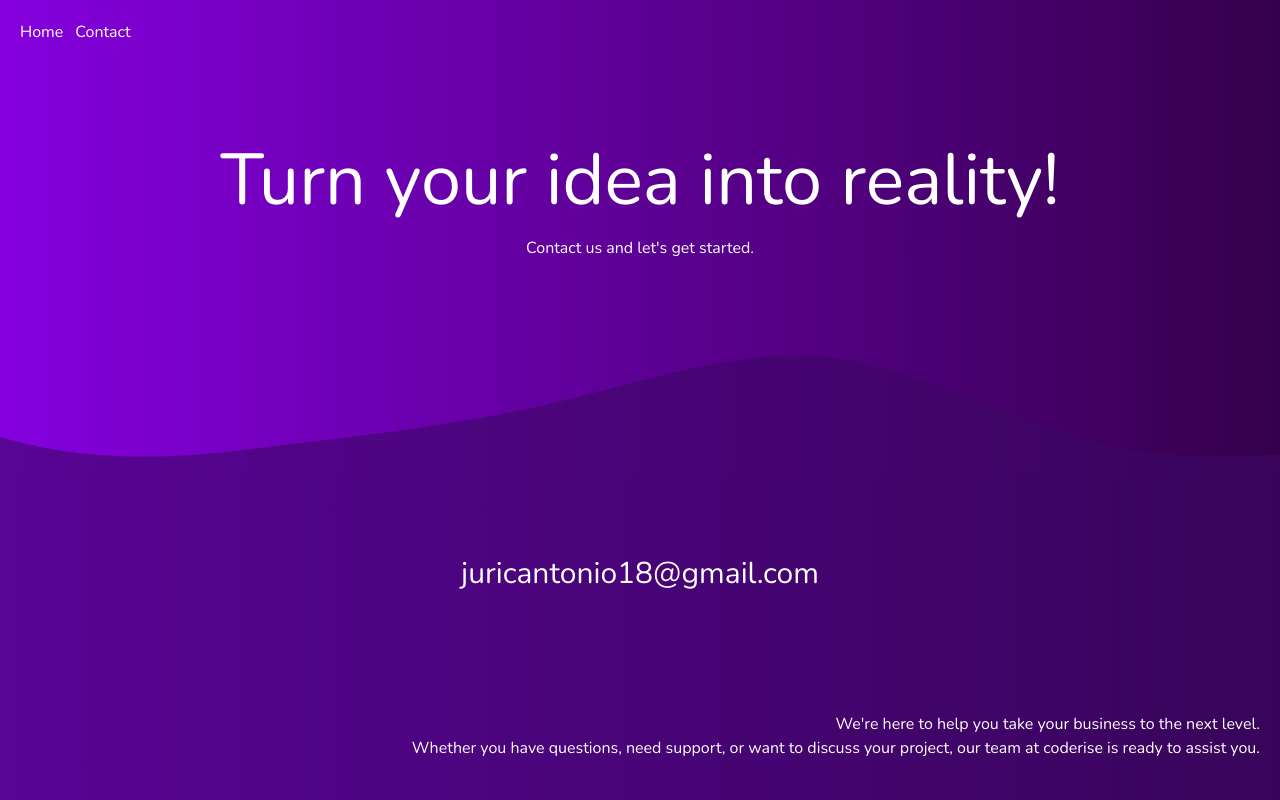
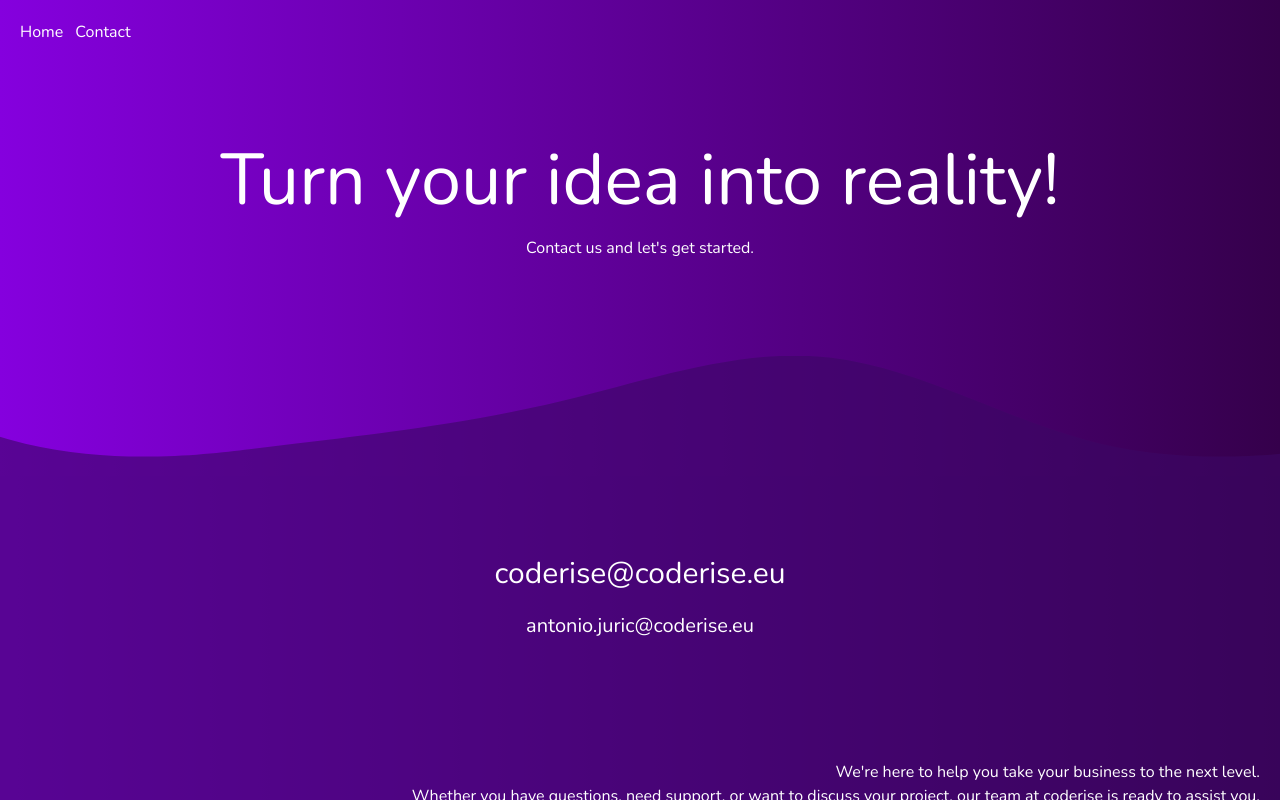
Before and after one commit to Antonioax/Coderise, an Angular app: page /contact in a window 1280 px wide. Built offline with nearby package versions, Linux system fonts and the light colour scheme.

Commit message:
Updated mailing information

```diff
--- a/src/app/components/contact/contact.component.html
+++ b/src/app/components/contact/contact.component.html
@@ -23,7 +23,8 @@
   <div
     class=" bg-purple-950 bg-opacity-60 w-full flex flex-col justify-center items-center pt-20 pb-20 relative"
   >
-    <div class="text-xl sm:text-3xl mb-20 font-light sm:font-normal">juricantonio18&commat;gmail.com</div>
+    <div class="text-xl sm:text-3xl mb-5 font-light sm:font-normal">coderise&commat;coderise.eu</div>
+    <div class="text-lg sm:text-xl mb-20 font-extralight sm:font-light">antonio.juric&commat;coderise.eu</div>
 
     <div class="text-center lg:self-end lg:text-right mr-5 mt-10 mb-16 ml-5">
     <div>We're here to help you take your business to the next level.</div>
```
